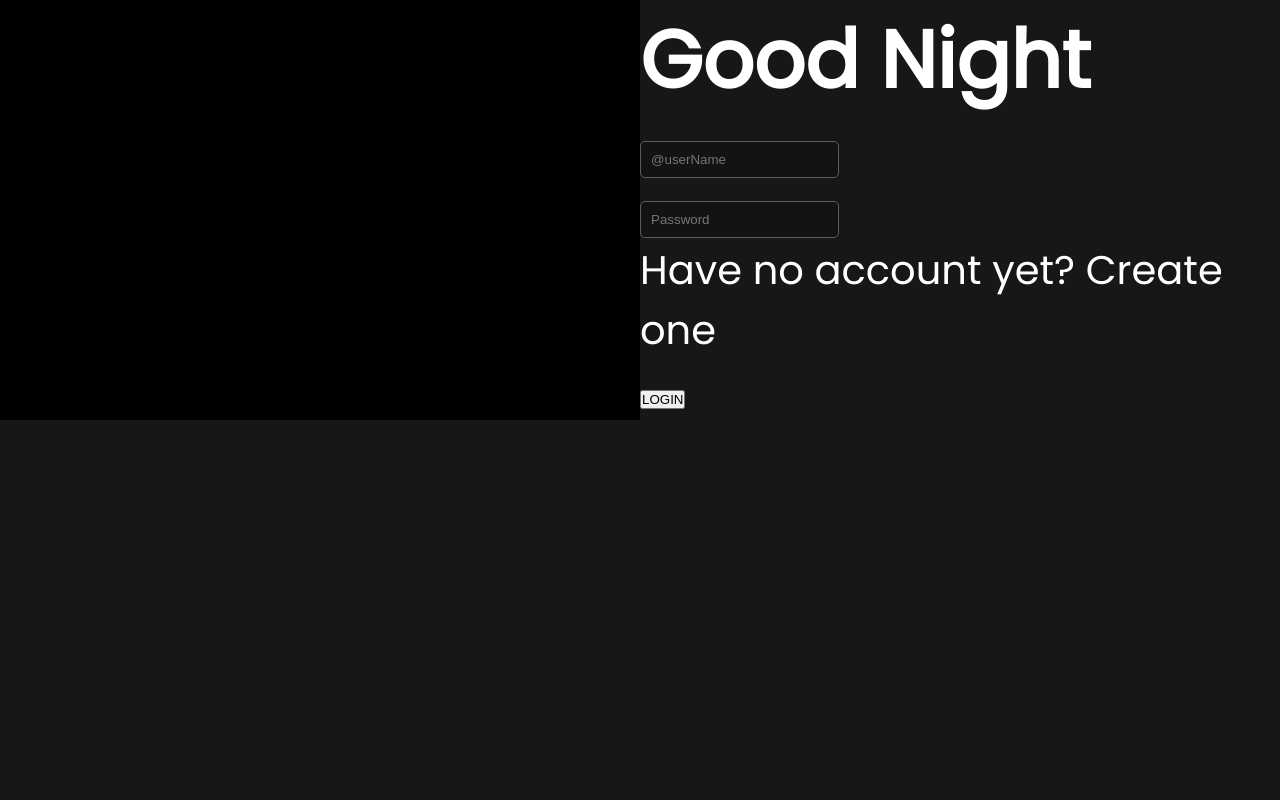
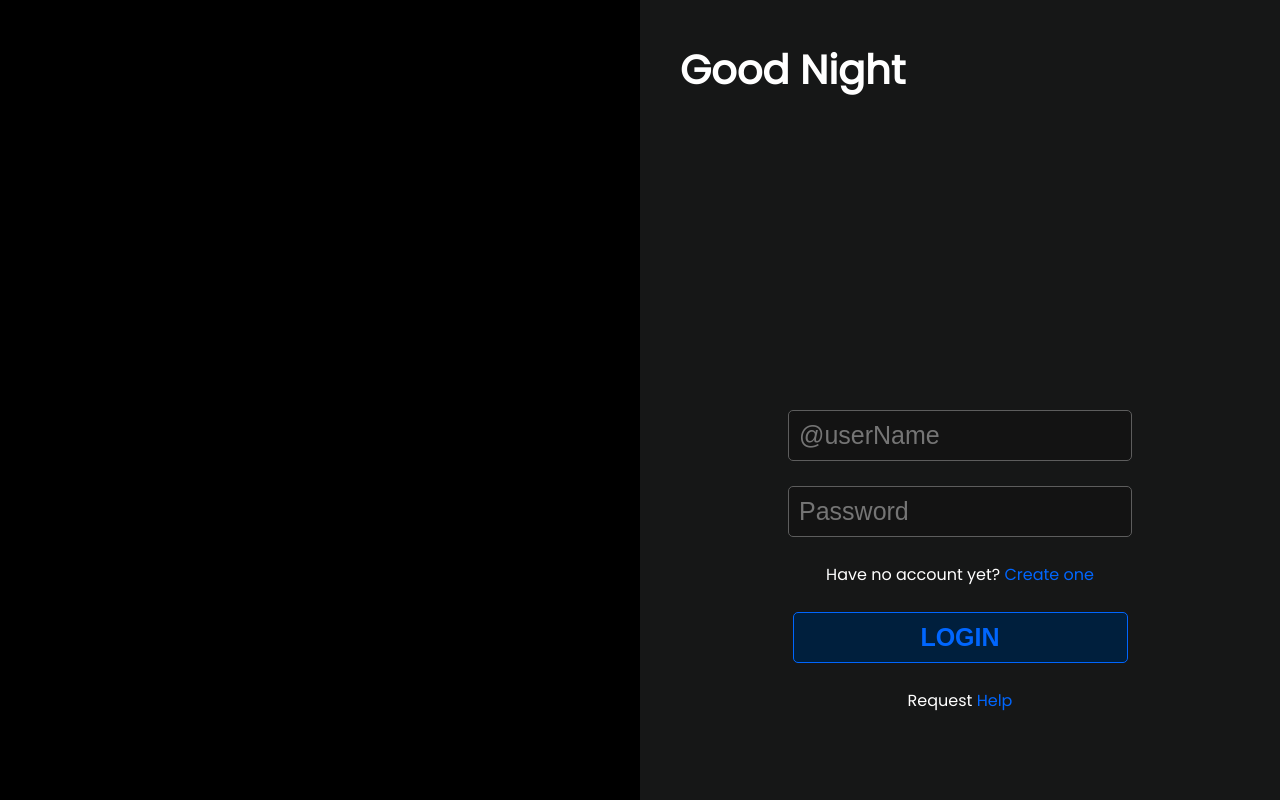
Before and after one commit to IanRestrepo/University-OOP, a plain HTML site: page src/html/index.html in a window 1280 px wide. Drawn offline with Linux system fonts and the light colour scheme.

Commit message:
Finished Login 16:04 D-18

```diff
--- a/src/css/main.css
+++ b/src/css/main.css
@@ -4,6 +4,8 @@
     --bg-color-Dark: #161717;
     --bg-input-color: #131313;
     --bg-input-border-color: #5D5D5D;
+    --main-color: #0066FE;
+    --main-color-fill: #001F3D;
 }
 
 * {
@@ -16,15 +18,27 @@ body {
     font-family: 'Poppins', sans-serif;
     color: white;
     background: var(--bg-color-Dark);
-
     display: grid;
     grid-template-columns: 1fr 1fr;
 
-    font-size: 40px;
 }
 
 header {
     background-color: black;
+    height: 100vh;
+}
+
+h1{
+    font-size: 40px;
+    padding: 40px;
+    margin-bottom: 220px;
+}
+
+
+.login_container > .login {
+
+    padding: 50px;
+    margin: 0 auto;
 }
 
  .loginForm input {
@@ -32,4 +46,28 @@ header {
     background-color: var(--bg-input-color);
     border: 1px solid var(--bg-input-border-color);
     border-radius: 5px;
+    font-size: 25px;
 }
+
+.loginForm {
+    display: grid;
+    place-content: center;
+    place-items: center;
+}
+
+
+.re-marked a {
+    text-decoration: none;
+    color: var(--main-color);
+}
+
+.button {
+    margin: 25px;
+    padding: 10px;
+    background-color: var(--main-color-fill);
+    border: 1px solid var(--main-color);
+    font-size: 25px;
+    width: 335px;
+    border-radius: 5px;
+    color: #0066FE;
+}
--- a/src/html/index.html
+++ b/src/html/index.html
@@ -13,10 +13,8 @@
                 </code>
             </pre>
         </header>
-
         <div class="login_container">
-            <h1>Good Night</h1>
-
+            <h1 id="Title">Good Night</h1>
             <div class="login">
 
 
@@ -25,9 +23,10 @@
                         <br>
                     <input type="password" name="password" id="passwordInp" placeholder="Password">
                         <br>
-                        <p>Have no account yet? <span class="re-marked">Create one</span></p>
-                    <button class="button">LOGIN</button>
+                        <p>Have no account yet? <span class="re-marked"> <a href="#">Create one</a></span></p>
+                    <button class="button"><strong>LOGIN</strong></button>
 
+                    <p>Request <span class="re-marked"><a href="#">Help</a></span></p>
                 </form>
             </div>
 
```
